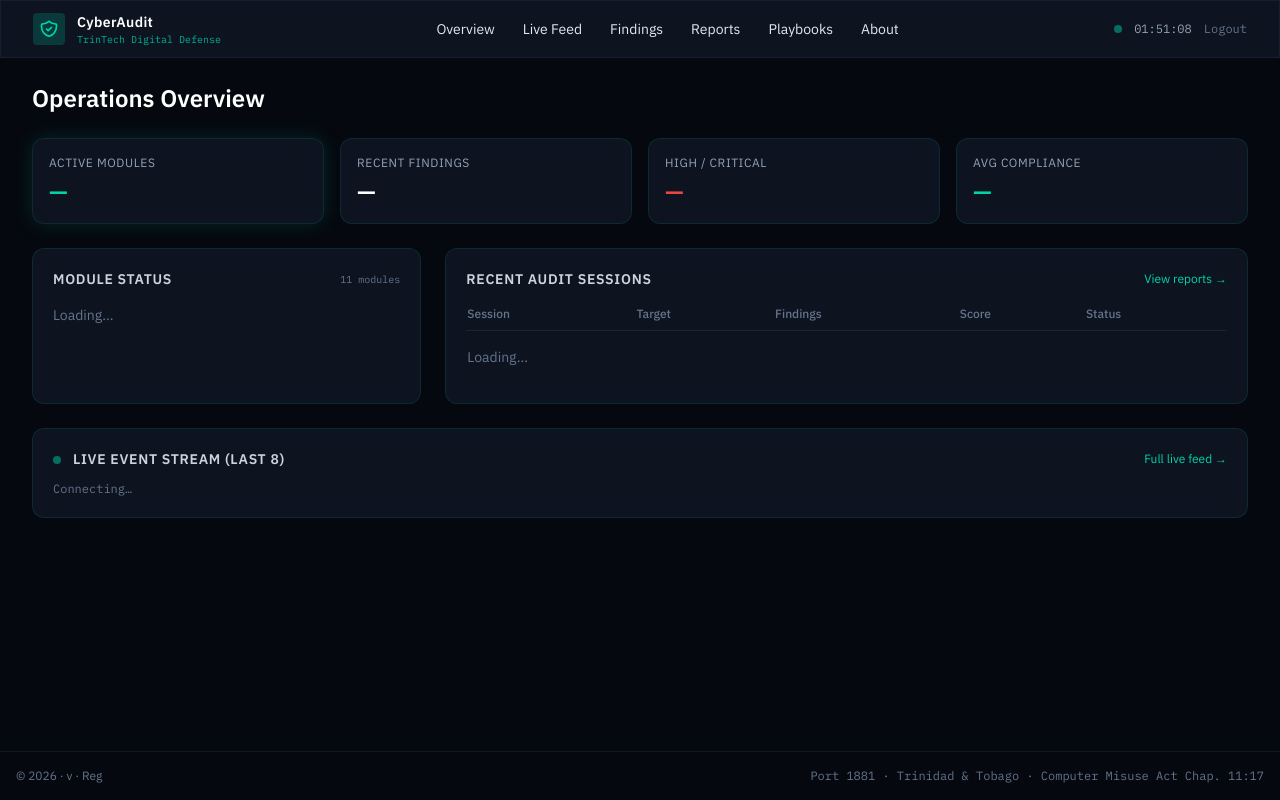
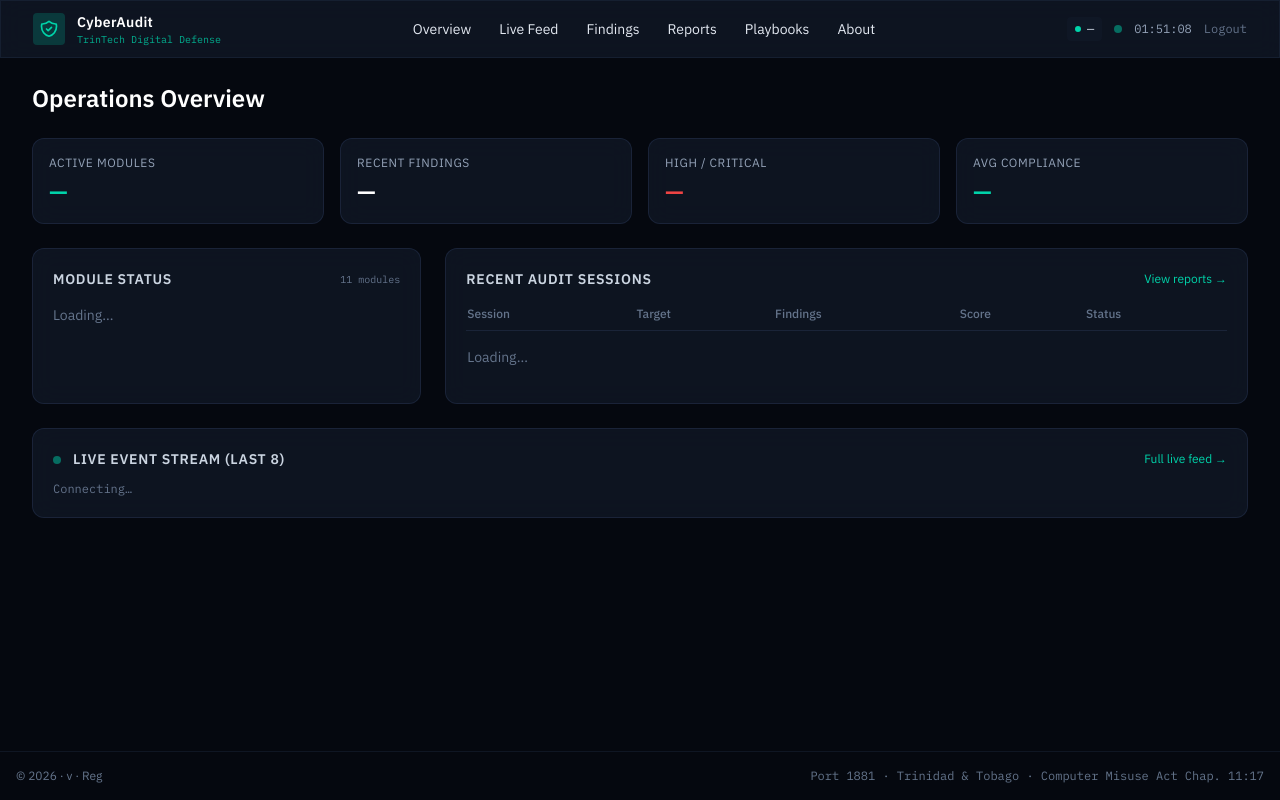
Before and after one commit to trintechdigitaldefense/cyberaudit-dashboard, a Python web app: template templates/index.html in a window 1280 px wide. Run offline with Jinja, Linux system fonts and the light colour scheme; the template is opened without the code that fills it, so the values that code supplies are empty; some libraries are stand-ins or nearby versions.

Commit message:
feat: nav presence badge (N online) — visibility is defense

```diff
--- a/templates/base.html
+++ b/templates/base.html
@@ -27,13 +27,13 @@
   </script>
   <style>
     body { background: #05080f; color: #e2e8f0; }
-    .glass { background: rgba(17, 24, 39, 0.75); backdrop-filter: blur(12px); border: 1px solid rgba(0, 212, 170, 0.12); }
-    .glow { box-shadow: 0 0 20px rgba(0, 212, 170, 0.15); }
-    .sev-critical { color: #ef4444; } .sev-high { color: #f97316; } .sev-medium { color: #f59e0b; }
-    .sev-low { color: #3b82f6; } .sev-info { color: #94a3b8; }
+    .glass { background: rgba(17, 24, 39, 0.75); backdrop-filter: blur(12px); border: 1px solid rgba(36, 48, 73, 0.6); }
     .pulse-dot { animation: pulse 2s infinite; }
     @keyframes pulse { 0%, 100% { opacity: 1; } 50% { opacity: 0.4; } }
-    ::-webkit-scrollbar { width: 6px; height: 6px; }
+    .sev-critical, .sev-high { color: #ef4444; }
+    .sev-medium { color: #f59e0b; }
+    .sev-low, .sev-info { color: #3b82f6; }
+    ::-webkit-scrollbar { width: 6px; }
     ::-webkit-scrollbar-track { background: #0a101c; }
     ::-webkit-scrollbar-thumb { background: #243049; border-radius: 3px; }
   </style>
@@ -63,6 +63,10 @@
           <a href="/about" class="px-3 py-1.5 rounded hover:bg-cyber-700/60 transition {% if request.path == '/about' %}bg-cyber-700 text-cyber-accent{% endif %}">About</a>
         </div>
         <div class="flex items-center gap-3 text-xs font-mono text-slate-400">
+          <a href="/live" id="presence-nav" class="hidden sm:inline-flex items-center gap-1.5 px-2 py-1 rounded bg-cyber-800/80 hover:bg-cyber-700 text-slate-300" title="Console presence">
+            <span class="w-1.5 h-1.5 rounded-full bg-cyber-accent"></span>
+            <span id="presence-nav-count">—</span>
+          </a>
           <span class="w-2 h-2 rounded-full bg-cyber-accent pulse-dot"></span>
           <span id="clock">--:--:--</span>
           <a href="/logout" class="text-slate-500 hover:text-cyber-accent transition" title="Sign out">Logout</a>
@@ -81,9 +85,26 @@
   </footer>
   <script>
     function updateClock() {
-      document.getElementById('clock').textContent = new Date().toLocaleTimeString('en-TT', { hour12: false });
+      const now = new Date();
+      const el = document.getElementById('clock');
+      if (el) el.textContent = now.toLocaleTimeString('en-TT', { hour12: false });
     }
-    setInterval(updateClock, 1000); updateClock();
+    setInterval(updateClock, 1000);
+    updateClock();
+    async function refreshPresenceBadge() {
+      try {
+        const r = await fetch('/api/presence', { credentials: 'same-origin' });
+        if (!r.ok) return;
+        const d = await r.json();
+        const n = d.active_count || 0;
+        const badge = document.getElementById('presence-nav-count');
+        const wrap = document.getElementById('presence-nav');
+        if (badge) badge.textContent = n + ' online';
+        if (wrap) wrap.classList.remove('hidden');
+      } catch (e) {}
+    }
+    refreshPresenceBadge();
+    setInterval(refreshPresenceBadge, 8000);
   </script>
   {% block scripts %}{% endblock %}
 </body>
```
